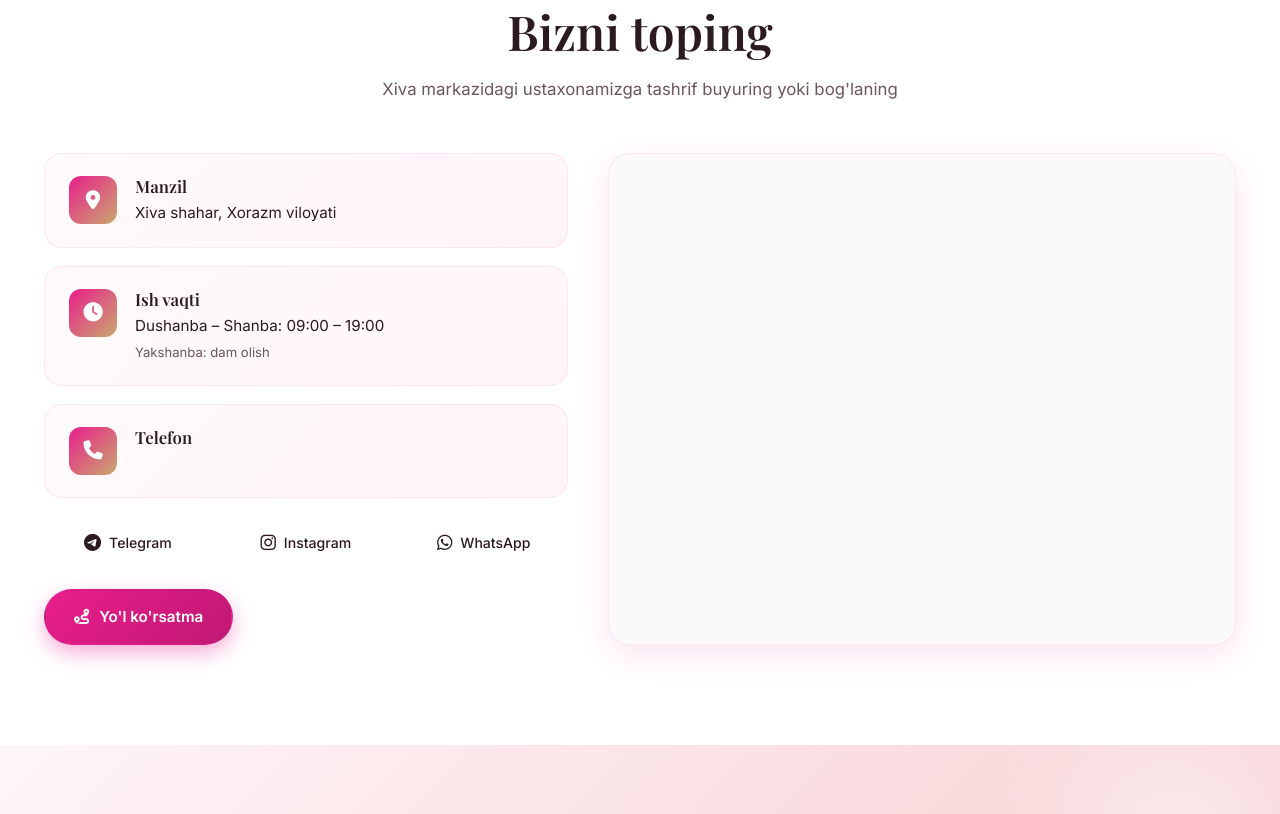
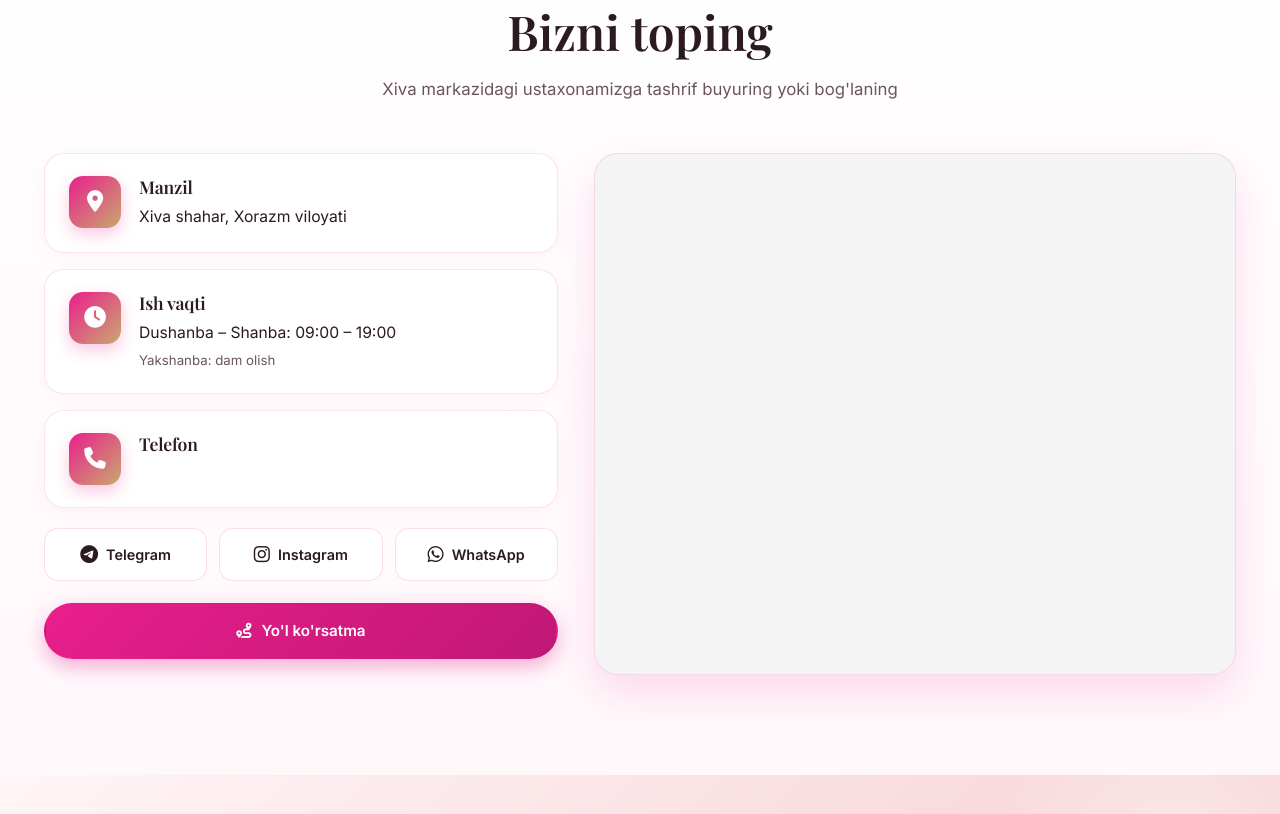
Before and after one commit to ShonazarXudayberganov/Xodja-fashion-house, a website: page public/index.html in a window 1280 px wide. Shown: the part 2726-3540 px from the top of the page. Drawn offline with nearby package versions, Linux system fonts and the light colour scheme; no server answers.

Commit message:
Polish contact section: cache-bust assets, stronger CSS, embed-URL field
- Cache-bust style.css and script.js with ?v=... so users get the new layout
  instead of the immutable 1y CSS cached by Netlify
- Rewrite contact CSS with explicit display:grid/flex (defensive against
  browser cascade quirks), bigger shadows, hover lift, mobile breakpoints
- Map iframe now uses sat,skl layer with red pin marker
- Admin: new "Embed URL" field so user can paste a full Yandex Constructor
  iframe src and have it rendered exactly as designed
- Map embed URL priority: custom URL > coordinate-generated URL

Co-Authored-By: Claude Opus 4.7 <noreply@anthropic.com>

```diff
--- a/public/index.html
+++ b/public/index.html
@@ -65,7 +65,7 @@
 <link href="https://fonts.googleapis.com/css2?family=Playfair+Display:wght@400;500;600;700;800&family=Inter:wght@300;400;500;600;700&display=swap" rel="stylesheet" />
 <link rel="stylesheet" href="https://cdnjs.cloudflare.com/ajax/libs/font-awesome/6.5.1/css/all.min.css" integrity="sha512-DTOQO9RWCH3ppGqcWaEA1BIZOC6xxalwEsw9c2QQeAIftl+Vegovlnee1c9QX4TctnWMn13TZye+giMm8e2LwA==" crossorigin="anonymous" referrerpolicy="no-referrer" />
 
-<link rel="stylesheet" href="style.css" />
+<link rel="stylesheet" href="style.css?v=2026-06-05-2" />
 
 </head>
 <body>
@@ -436,7 +436,7 @@
   <img src="" alt="" />
 </div>
 
-<script src="script.js" defer></script>
+<script src="script.js?v=2026-06-05-2" defer></script>
 
 </body>
 </html>
--- a/public/script.js
+++ b/public/script.js
@@ -355,13 +355,15 @@ function renderContact(s) {
   const zoom = parseInt(s['contact.map_zoom'], 10) || 17;
   const frame = $('#contactMapFrame');
   if (frame) {
-    const src = `https://yandex.uz/map-widget/v1/?ll=${lng}%2C${lat}&z=${zoom}&pt=${lng}%2C${lat}%2Cpm2rdm&l=map`;
+    const customEmbed = (s['contact.map_embed_url'] || '').trim();
+    const src = customEmbed ||
+      `https://yandex.uz/map-widget/v1/?ll=${lng}%2C${lat}&z=${zoom}&l=map%2Cskl&pt=${lng}%2C${lat}%2Cpm2rdm`;
     if (frame.getAttribute('src') !== src) frame.setAttribute('src', src);
   }
 
   const directions = $('#contactDirections');
   if (directions) {
-    const url = s['contact.directions_url'] || `https://yandex.uz/maps/?rtext=~${lat},${lng}&rtt=auto`;
+    const url = s['contact.directions_url'] || `https://yandex.uz/maps/?rtext=~${lat}%2C${lng}&rtt=auto`;
     directions.setAttribute('href', url);
   }
 }
--- a/public/style.css
+++ b/public/style.css
@@ -349,78 +349,149 @@
   .author-meta { font-size: 0.78rem; color: var(--ink-soft); }
 
   /* ============== CONTACT ============== */
-  .contact { background: #fff; }
-  .contact-grid {
-    display: grid;
-    grid-template-columns: 1fr 1.2fr;
-    gap: 40px;
+  .contact { background: linear-gradient(180deg, #fff 0%, #fff8fb 100%); }
+  .contact .container > .contact-grid {
+    display: grid !important;
+    grid-template-columns: minmax(320px, 1fr) minmax(360px, 1.25fr);
+    gap: 36px;
     align-items: stretch;
-    margin-top: 30px;
+    margin-top: 36px;
   }
-  .contact-info { display: flex; flex-direction: column; gap: 18px; }
+  .contact-info {
+    display: flex !important;
+    flex-direction: column;
+    gap: 16px;
+  }
   .contact-card {
-    display: flex; gap: 18px; align-items: flex-start;
-    padding: 22px 24px; border-radius: 18px;
-    background: linear-gradient(135deg, #fffafb 0%, #fff5f7 100%);
-    border: 1px solid rgba(233, 30, 140, 0.08);
-    transition: transform 0.3s, box-shadow 0.3s;
+    display: flex !important;
+    flex-direction: row;
+    gap: 18px;
+    align-items: flex-start;
+    padding: 22px 24px;
+    border-radius: 20px;
+    background: #fff;
+    border: 1px solid rgba(233, 30, 140, 0.12);
+    box-shadow: 0 4px 18px rgba(233, 30, 140, 0.04);
+    transition: transform 0.3s ease, box-shadow 0.3s ease, border-color 0.3s ease;
   }
-  .contact-card:hover { transform: translateY(-3px); box-shadow: var(--shadow-md); }
+  .contact-card:hover {
+    transform: translateY(-4px);
+    box-shadow: 0 12px 32px rgba(233, 30, 140, 0.12);
+    border-color: rgba(233, 30, 140, 0.25);
+  }
   .contact-icon {
-    flex-shrink: 0;
-    width: 48px; height: 48px; border-radius: 12px;
+    flex: 0 0 52px;
+    width: 52px;
+    height: 52px;
+    border-radius: 14px;
     background: linear-gradient(135deg, #E91E8C 0%, #C9A96E 100%);
-    display: flex; align-items: center; justify-content: center;
-    color: #fff; font-size: 1.2rem;
+    display: flex !important;
+    align-items: center;
+    justify-content: center;
+    color: #fff;
+    font-size: 1.35rem;
+    box-shadow: 0 6px 16px rgba(233, 30, 140, 0.25);
   }
-  .contact-card-body { flex: 1; min-width: 0; }
+  .contact-card-body {
+    flex: 1 1 auto;
+    min-width: 0;
+  }
   .contact-card-body h4 {
     font-family: 'Playfair Display', serif;
-    font-size: 1.05rem; font-weight: 600;
-    color: var(--ink); margin-bottom: 6px;
+    font-size: 1.1rem;
+    font-weight: 600;
+    color: var(--ink);
+    margin: 0 0 8px;
+    letter-spacing: -0.01em;
   }
   .contact-card-body p {
-    font-size: 0.95rem; color: var(--ink); line-height: 1.5;
+    font-size: 0.98rem;
+    color: var(--ink);
+    line-height: 1.55;
     margin: 0;
   }
   .contact-card-body small {
-    display: block; margin-top: 4px;
-    font-size: 0.82rem; color: var(--ink-soft);
+    display: block;
+    margin-top: 6px;
+    font-size: 0.83rem;
+    color: var(--ink-soft);
+    line-height: 1.5;
   }
   .contact-card-body small:empty { display: none; }
-  .contact-card-body a { color: var(--ink); text-decoration: none; font-weight: 500; }
+  .contact-card-body a {
+    color: var(--ink);
+    text-decoration: none;
+    font-weight: 600;
+    transition: color 0.2s;
+  }
   .contact-card-body a:hover { color: var(--pink); }
+
   .contact-socials {
-    display: grid; grid-template-columns: repeat(3, 1fr); gap: 10px;
+    display: grid !important;
+    grid-template-columns: repeat(3, 1fr);
+    gap: 12px;
     margin-top: 4px;
   }
   .contact-social {
-    display: flex; align-items: center; justify-content: center; gap: 8px;
-    padding: 12px 8px; border-radius: 12px;
+    display: flex !important;
+    align-items: center;
+    justify-content: center;
+    gap: 8px;
+    padding: 14px 10px;
+    border-radius: 14px;
     background: #fff;
-    border: 1.5px solid var(--border);
-    color: var(--ink); font-size: 0.88rem; font-weight: 500;
+    border: 1.5px solid rgba(233, 30, 140, 0.15);
+    color: var(--ink);
+    font-size: 0.9rem;
+    font-weight: 600;
     text-decoration: none;
-    transition: all 0.25s;
+    transition: all 0.25s ease;
   }
-  .contact-social i { font-size: 1.1rem; }
-  .contact-social.tg:hover { background: #229ED9; color: #fff; border-color: #229ED9; }
-  .contact-social.ig:hover { background: linear-gradient(45deg, #f09433, #e6683c, #dc2743, #cc2366, #bc1888); color: #fff; border-color: transparent; }
-  .contact-social.wa:hover { background: #25D366; color: #fff; border-color: #25D366; }
-  .contact-cta { align-self: flex-start; margin-top: 4px; }
+  .contact-social i { font-size: 1.15rem; }
+  .contact-social.tg:hover { background: #229ED9; color: #fff; border-color: #229ED9; transform: translateY(-2px); }
+  .contact-social.ig:hover {
+    background: linear-gradient(45deg, #f09433, #e6683c, #dc2743, #cc2366, #bc1888);
+    color: #fff;
+    border-color: transparent;
+    transform: translateY(-2px);
+  }
+  .contact-social.wa:hover { background: #25D366; color: #fff; border-color: #25D366; transform: translateY(-2px); }
+
+  .contact-cta {
+    align-self: stretch;
+    margin-top: 6px;
+    justify-content: center;
+  }
+
   .contact-map {
-    border-radius: 22px;
+    position: relative;
+    border-radius: 24px;
     overflow: hidden;
-    min-height: 480px;
-    box-shadow: var(--shadow-md);
-    border: 1px solid rgba(233, 30, 140, 0.08);
-    background: #fafafa;
+    min-height: 520px;
+    box-shadow: 0 18px 42px rgba(233, 30, 140, 0.14);
+    border: 1px solid rgba(233, 30, 140, 0.12);
+    background: #f4f4f4;
   }
-  .contact-map iframe { display: block; width: 100%; height: 100%; min-height: 480px; border: 0; }
-  @media (max-width: 900px) {
-    .contact-grid { grid-template-columns: 1fr; gap: 24px; }
-    .contact-map { min-height: 360px; }
-    .contact-map iframe { min-height: 360px; }
+  .contact-map iframe {
+    display: block;
+    width: 100%;
+    height: 100%;
+    min-height: 520px;
+    border: 0;
+  }
+
+  @media (max-width: 960px) {
+    .contact .container > .contact-grid {
+      grid-template-columns: 1fr;
+      gap: 24px;
+    }
+    .contact-map { min-height: 380px; }
+    .contact-map iframe { min-height: 380px; }
+  }
+  @media (max-width: 480px) {
+    .contact-socials { grid-template-columns: 1fr; }
+    .contact-card { padding: 18px 18px; }
+    .contact-icon { flex-basis: 44px; width: 44px; height: 44px; font-size: 1.15rem; }
   }
 
   /* ============== ORDER FORM ============== */
--- a/server/defaultData.js
+++ b/server/defaultData.js
@@ -103,6 +103,7 @@ function makeDefaultData() {
     'contact.map_lat': '41.376407',
     'contact.map_lng': '60.385525',
     'contact.map_zoom': '17',
+    'contact.map_embed_url': '',
     'contact.directions_url': 'https://yandex.uz/maps/-/CPXcIVjj',
 
     'order.eyebrow_uz': 'Buyurtma',
```
Also changed, not shown: public/admin/index.html (+15 -2 lines).
